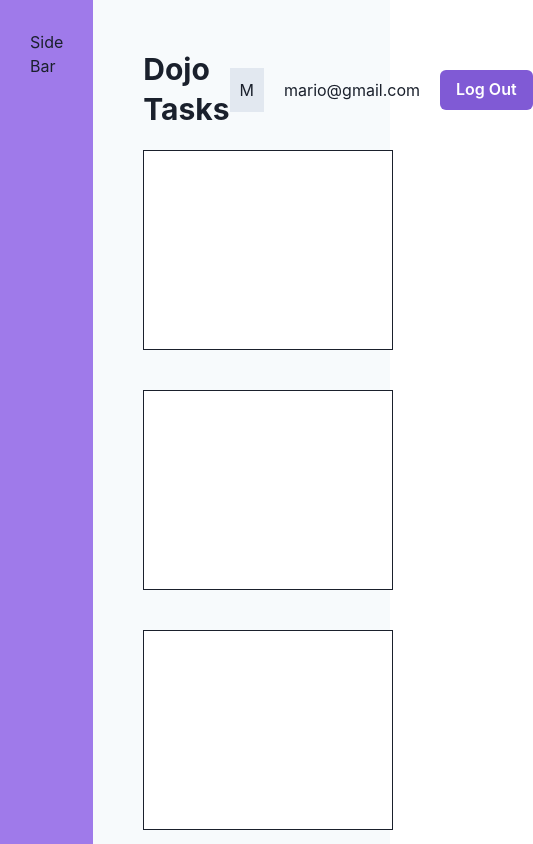
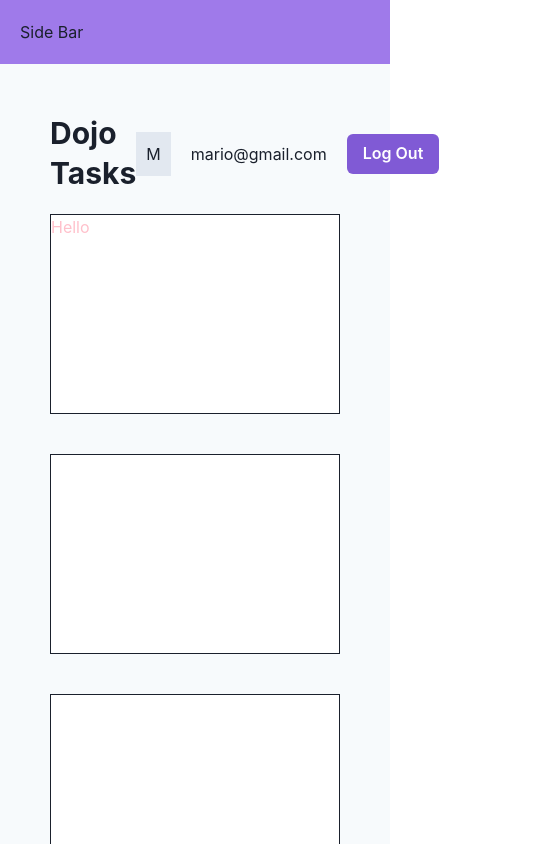
Before and after one commit to subashhB/chakra-ui-practice, a React (Vite) app: page / in a window 390 px wide. Shown: the top 844 px of the page, 533 px wide, since content can reach past the window. Built offline with nearby package versions, Linux system fonts and the light colour scheme.

Commit message:
chore: Responsive Styles

```diff
--- a/src/layouts/RootLayout.jsx
+++ b/src/layouts/RootLayout.jsx
@@ -5,10 +5,10 @@
 export default function RootLayout() {
   return (
     <Grid templateColumns="repeat(6, 1fr)" bg="gray.50">
-      <GridItem colSpan="1" p="30px" as="aside" bg="purple.400" minHeight="100vh">
+      <GridItem colSpan={{ base: 6, lg: 2, xl: 1 }} p={{ base: "20px", lg: "30px" }} as="aside" bg="purple.400" minHeight={{ lg: "100vh"}}>
         <span>Side Bar</span>
       </GridItem>
-      <GridItem as="main" p="40px" colSpan={5}>
+      <GridItem as="main" p="40px" colSpan={{ base: 6, lg: 4, xl: 5 }}>
         <Navbar />
         <Outlet />
       </GridItem>
--- a/src/pages/Dashboard.jsx
+++ b/src/pages/Dashboard.jsx
@@ -1,9 +1,11 @@
-import { Box, SimpleGrid } from "@chakra-ui/react";
+import { Box, SimpleGrid, Text } from "@chakra-ui/react";
 
 export default function Dashboard() {
   return (
     <SimpleGrid p="10px" spacing={10} minChildWidth="250px">
-      <Box bg="white" h="200px" border="1px solid"></Box>
+      <Box bg="white" h="200px" border="1px solid">
+        <Text color={{ base: 'pink', md: 'blue', lg: 'green' }}>Hello</Text>
+      </Box>
       <Box bg="white" h="200px" border="1px solid"></Box>
       <Box bg="white" h="200px" border="1px solid"></Box>
       <Box bg="white" h="200px" border="1px solid"></Box>
```
